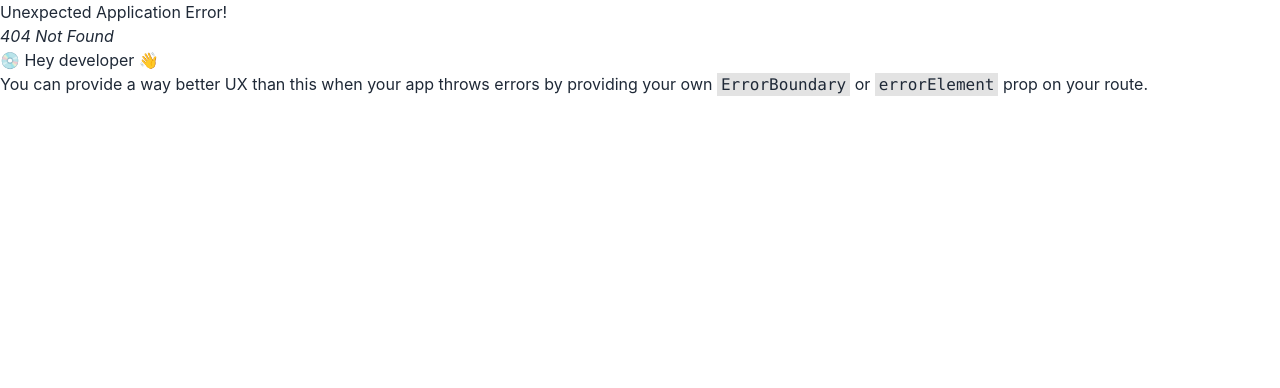
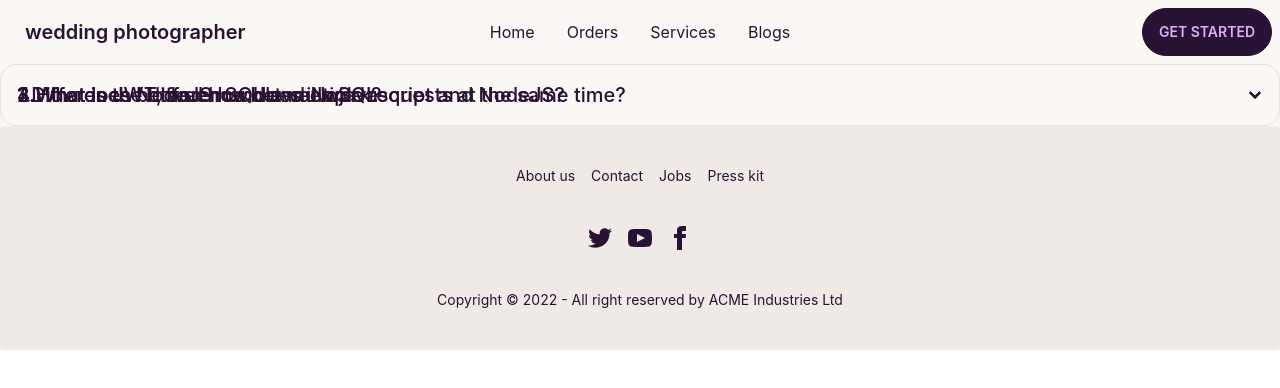
Before and after one commit to ikhlas5/service-review, a React (Create React App) app: page /blogs in a window 1280 px wide. Before the commit this address had no page. Shown: the top 388 px of the page. Built offline with nearby package versions, Linux system fonts and the light colour scheme.

Commit message:
five commit

```diff
--- a/src/App.js
+++ b/src/App.js
@@ -5,7 +5,7 @@
 
 function App() {
   return (
-    <div>
+    <div  data-theme="cupcake">
       <RouterProvider router={router}></RouterProvider>
     </div>
   );
--- /dev/null
+++ b/src/Pages/Blogs/Blogs.js
@@ -0,0 +1,34 @@
+import React from 'react';
+
+const Blogs = () => {
+    return (
+        <div tabIndex={0} className="collapse collapse-arrow border border-base-300 bg-base-100 rounded-box">
+  <div className="collapse-title text-xl font-medium">
+    1.Difference between SQL and NoSQL
+  </div>
+  <div className="collapse-content">
+    <p>SQL is the programming language used to interface with relational databases. (Relational databases model data as records in rows and tables with logical links between them). NoSQL is a class of DBMs that are non-relational and generally do not use SQL.</p>
+  </div>
+  <div className="collapse-title text-xl font-medium">
+    2.What is JWT, and how does it work?
+  </div>
+  <div className="collapse-content">
+    <p>What is JWT (JSON Web Token)? JSON Web Token (JWT) is an open standard (RFC 7519) for securely transmitting information between parties as JSON object. It is compact, readable and digitally signed using a private key/ or a public key pair by the Identity Provider(IdP).</p>
+  </div>
+  <div className="collapse-title text-xl font-medium">
+    3.What is the difference between javascript and NodeJS?
+  </div>
+  <div className="collapse-content">
+    <p>JavaScript is a simple programming language that can be used with any browser that has the JavaScript Engine installed. Node. js, on the other hand, is an interpreter or execution environment for the JavaScript programming language.</p>
+  </div>
+  <div className="collapse-title text-xl font-medium">
+    4.How does NodeJS handle multiple requests at the same time?
+  </div>
+  <div className="collapse-content">
+    <p>How NodeJS handle multiple client requests? NodeJS receives multiple client requests and places them into EventQueue. NodeJS is built with the concept of event-driven architecture. NodeJS has its own EventLoop which is an infinite loop that receives requests and processes them.</p>
+  </div>
+</div>
+    );
+};
+
+export default Blogs;
--- a/src/Pages/Home/Slider/Slider.js
+++ b/src/Pages/Home/Slider/Slider.js
@@ -5,7 +5,7 @@
 import img4 from '../../../astes/alvaro-cvg-mW8IZdX7n8E-unsplash.jpg'
 const Slider = () => {
     return (
-        <div className="carousel w-3/5 mx-auto">
+        <div className="carousel w-3/5 mx-auto mt-4 mb-4">
   <div id="slide1" className="carousel-item relative w-full">
     <img src={img1} alt='' />
     <div className="absolute flex justify-between transform -translate-y-1/2 left-5 right-5 top-1/2">
--- a/src/Routes/Routes.js
+++ b/src/Routes/Routes.js
@@ -1,5 +1,6 @@
 import { createBrowserRouter } from "react-router-dom";
 import Main from "../Layout/Main";
+import Blogs from "../Pages/Blogs/Blogs";
 import Home from "../Pages/Home/Home";
 import Orders from "../Pages/Orders/Orders";
 import Service from "../Pages/Service/Service";
@@ -25,6 +26,10 @@
                 path:"/orders",
                 element:<Orders></Orders>
             },
+            {
+                path:"/blogs",
+                element:<Blogs></Blogs>
+            },
         ]
     }
 ])
--- a/src/Shared/Navbar/Navbar.js
+++ b/src/Shared/Navbar/Navbar.js
@@ -10,15 +10,12 @@
         <svg xmlns="http://www.w3.org/2000/svg" className="h-5 w-5" fill="none" viewBox="0 0 24 24" stroke="currentColor"><path strokeLinecap="round" strokeLinejoin="round" strokeWidth="2" d="M4 6h16M4 12h8m-8 6h16" /></svg>
       </label>
       <ul tabIndex={0} className="menu menu-compact dropdown-content mt-3 p-2 shadow bg-base-100 rounded-box w-52">
-        <li><a>Home</a></li>
+        <li><Link>Home</Link></li>
         <li tabIndex={0}>
           <Link to="/Orders"> Orders</Link>
-          {/* <ul className="p-2">
-            <li><a>Submenu 1</a></li>
-            <li><a>Submenu 2</a></li>
-          </ul> */}
         </li>
-        <li><a>Services</a></li>
+        <li><Link>Services</Link></li>
+        <li><Link to="/blogs">Blogs</Link></li>
       </ul>
     </div>
     <Link className="btn btn-ghost normal-case text-xl">wedding photographer</Link>
@@ -30,12 +27,9 @@
         <Link to="/Orders">
            Orders
         </Link>
-        {/* <ul className="p-2">
-          <li><a>Submenu 1</a></li>
-          <li><a>Submenu 2</a></li>
-        </ul> */}
       </li>
       <li><Link to="/Services">Services</Link></li>
+      <li><Link to="/blogs">Blogs</Link></li>
     </ul>
   </div>
   <div className="navbar-end">
```
